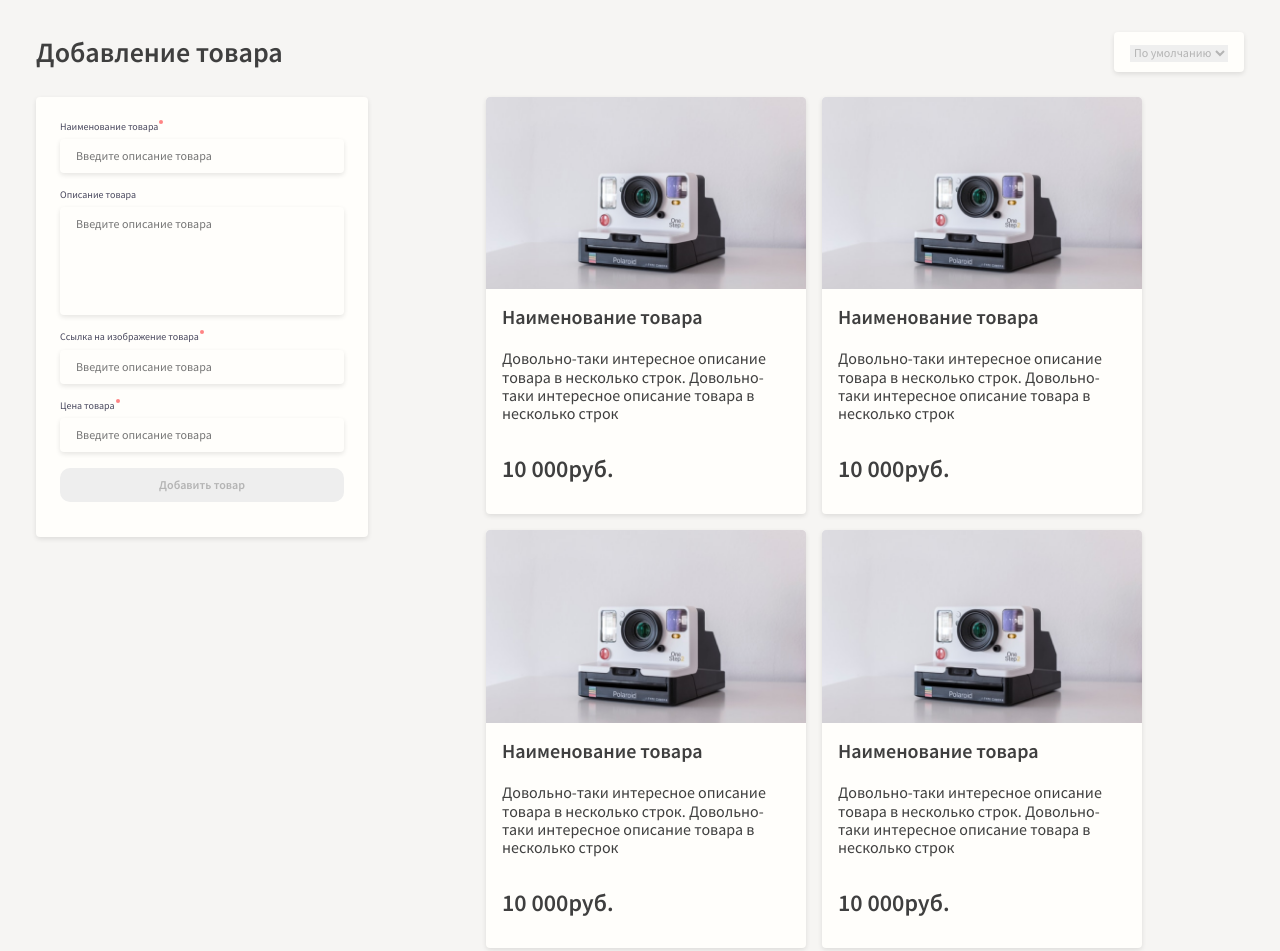
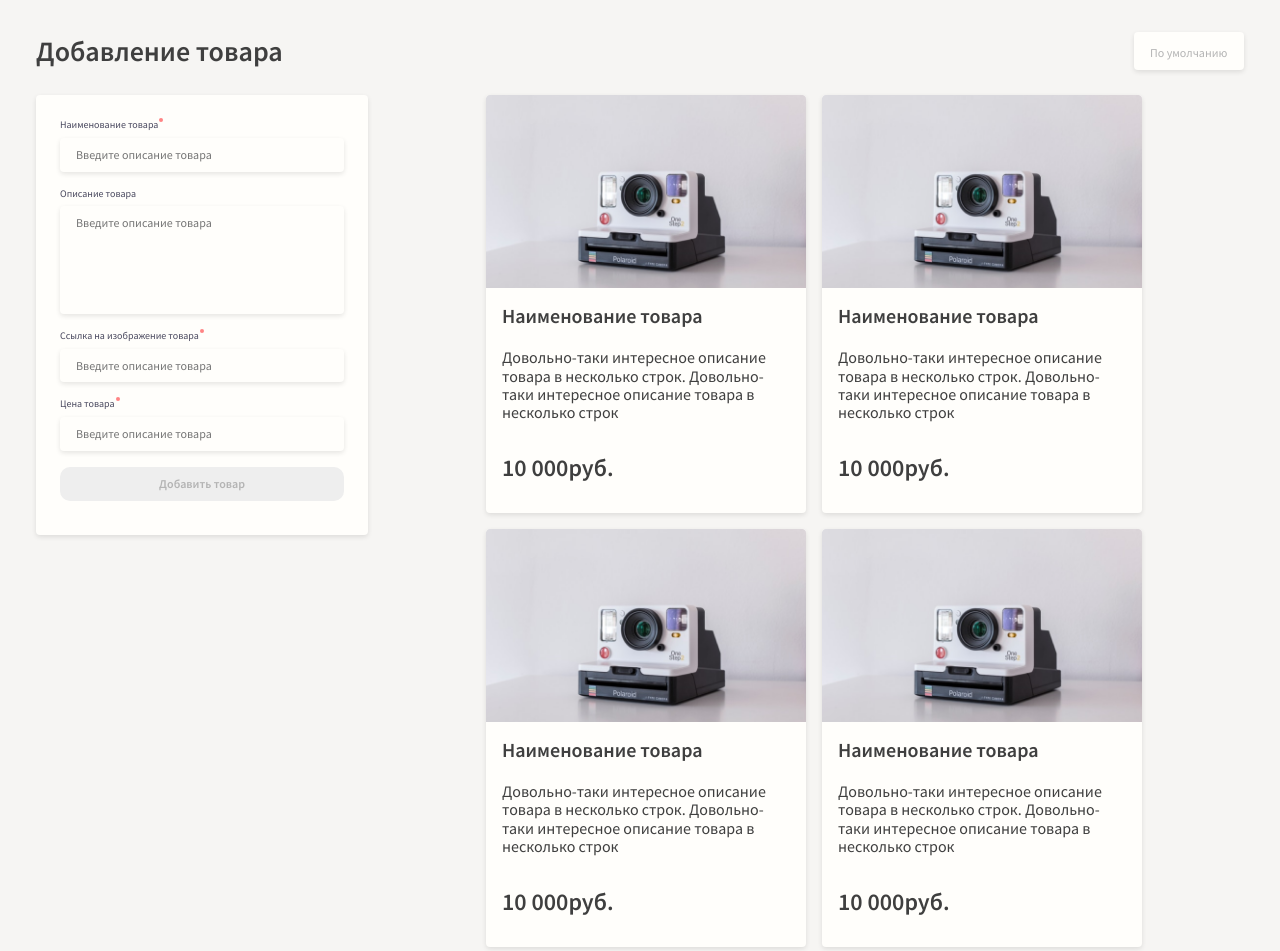
Before and after one commit to YaroslavBorshevsky812/ida-form, a website: page index.html in a window 1280 px wide. Shown: the top 951 px of the page. Drawn offline with Linux system fonts and the light colour scheme.

Commit message:
select fixed

```diff
--- a/scss/style.scss
+++ b/scss/style.scss
@@ -64,13 +64,20 @@
     @include panel;
     cursor: pointer;
     padding: 10px 16px;
+    background-color: #fffefb;
     select {
       border: none;
+      background-color: #fffefb;
+      appearance: none;
+      &:focus {
+        outline: none;
+      }
     }
     &_main {
       cursor: pointer;
       font-size: 12px;
       color: #b4b4b4;
+      appearance: none;
     }
   }
   &_wrapper {
```
Also changed, not shown: css/style.css.
